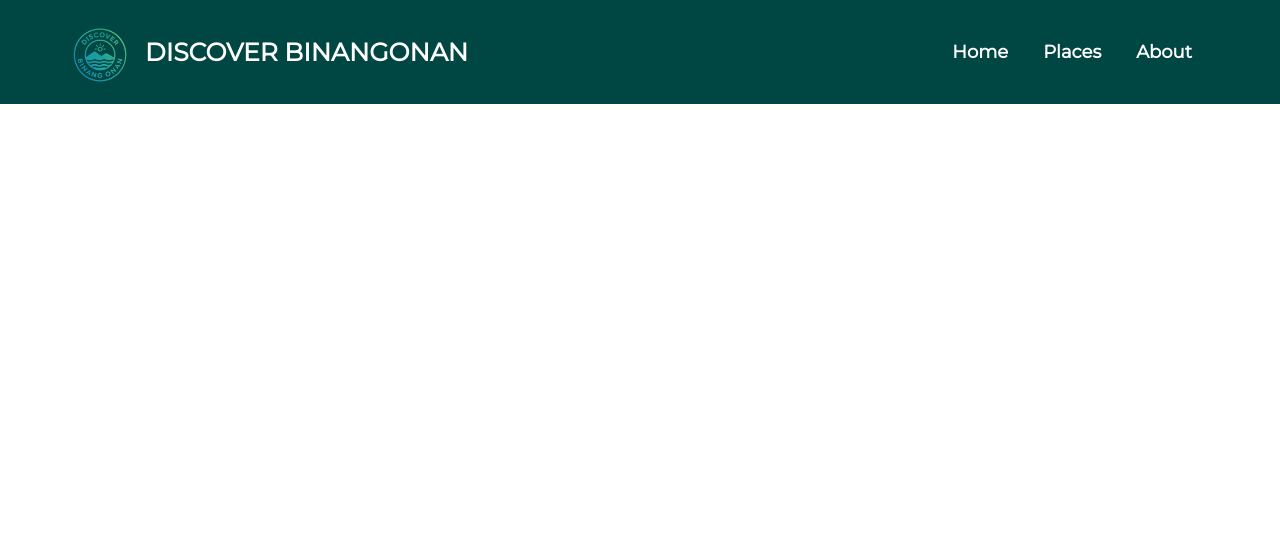
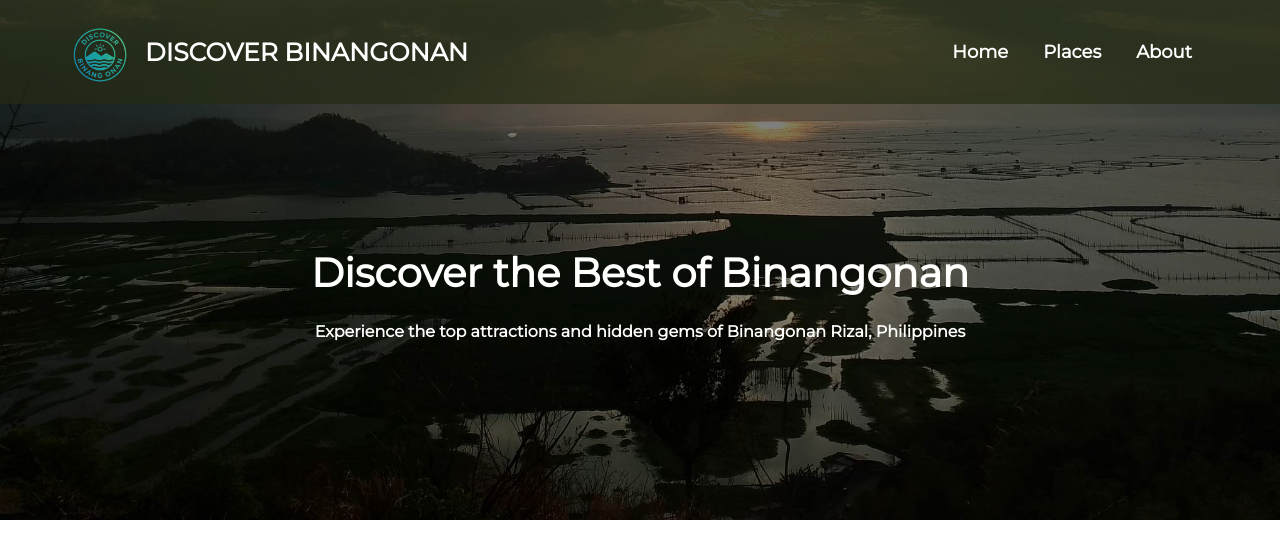
Before and after one commit to dobladamark/discover-binangonan, a plain HTML site: page index.html in a window 1280 px wide. Drawn offline with Linux system fonts and the light colour scheme.

Commit message:
Add files via upload

```diff
--- a/index.html
+++ b/index.html
@@ -34,6 +34,17 @@
             </ul>
         </nav>
     </header>
+
+    <!-- MAIN -->
+     <section class="sec-main">
+        <div class="main-bg">
+            <img src="img/background.jpg" alt="background">
+        </div>
+        <div class="top">
+            <h2>Discover the Best of Binangonan</h2>
+            <p>Experience the top attractions and hidden gems of Binangonan Rizal, Philippines</p>
+        </div>
+     </section>
 </body>
 
 <script src="script.js"></script>
--- a/style.css
+++ b/style.css
@@ -31,7 +31,7 @@ nav {
     z-index: 10;
     width: 100%;
     padding: 10px 10rem;
-    background: var(--background);
+    background: #242c14b2;
     display: flex;
     justify-content: space-between;
 }
@@ -89,8 +89,40 @@ nav {
     margin-left: 10px;
 }
 
-body{
+.sec-main {
+    z-index: -100;
+}
 
+.main-bg img {
+    position: absolute;
+    z-index: -99;
+    object-fit: cover;
+    object-position: bottom;
+    height: 65%;
+    width: 100%;
+    filter: brightness(50%);
+}
+
+.top {
+    display: flex;
+    color: var(--headline);
+    flex-direction: column;
+    justify-content: center;
+    text-align: center;
+    padding: 50px 10px;
+    height: 60vh;
+}
+
+.top h2 {
+    padding: 6.8rem 0 0 0;
+    font-family: var(--secondaryfont);
+    font-size: 40px;
+    margin-bottom: 25px;
+}
+
+.top p {
+    font-family: var(--secondaryfont);
+    font-weight: 700;
 }
 
 
@@ -182,7 +214,9 @@ nav {
 }
 
 @media (max-width:475px){
-
+.logo-text {
+    font-size: 20px;
+}
 }
 
 @media (max-width:412px) {
@@ -190,5 +224,7 @@ nav {
 }
 
 @media (max-width:390px) {
-
+.logo-text {
+    font-size: 18px;
 }
+}
```
